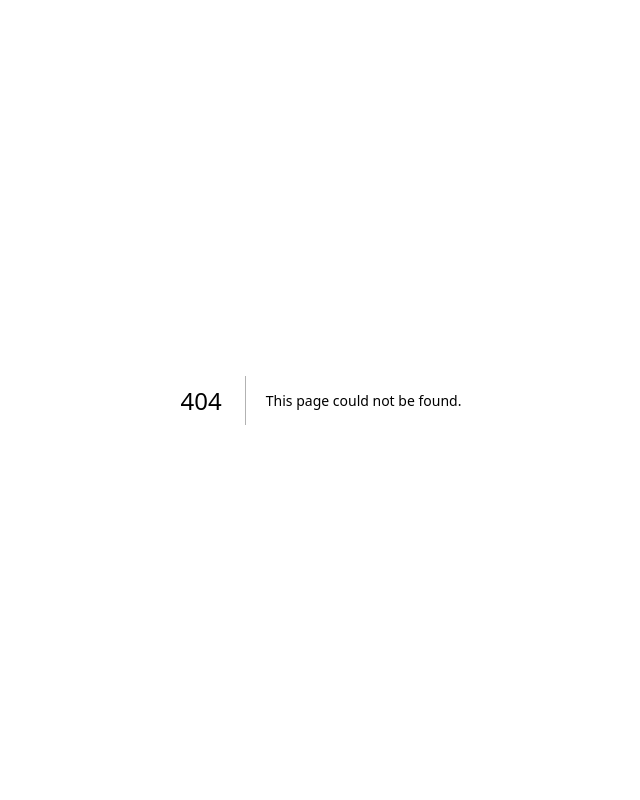
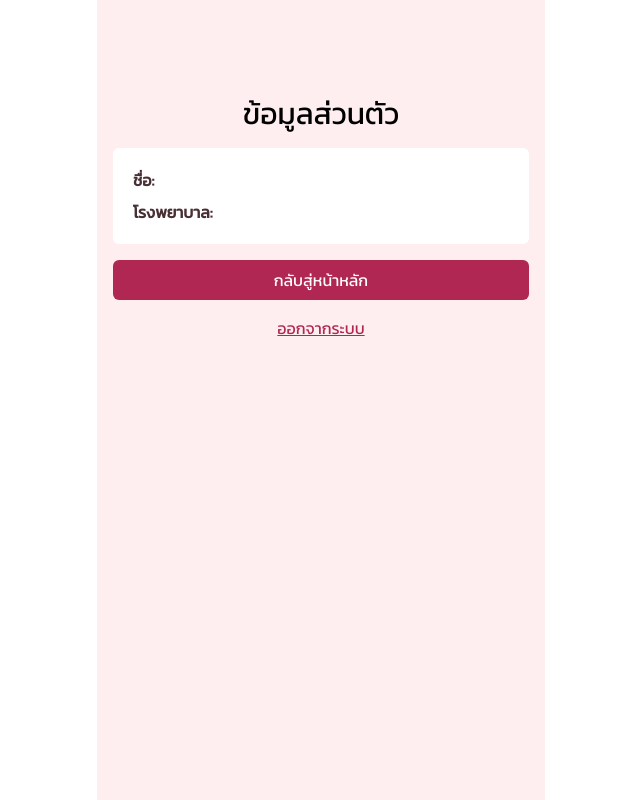
Before and after one commit to NattawatC/khaoniew, a Next.js app: page /spersonal in a window 1280 px wide. Before the commit this address had no page. Shown: the whole page, without its empty margins (319-959 px from the left). Built offline with nearby package versions, Linux system fonts and the light colour scheme; no server answers.

Commit message:
Create staff personal page

```diff
--- /dev/null
+++ b/src/pages/spersonal.tsx
@@ -0,0 +1,85 @@
+"use client"
+
+import { MainLayout } from "@/components/layout"
+import { Button } from "@/components/ui/button"
+import { NextPage } from "next"
+import { useRouter } from "next/router"
+import { useEffect, useState } from "react"
+
+interface StaffData {
+  id: string
+  fullName: string
+  address: string
+}
+
+const spersonal: NextPage = () => {
+  const router = useRouter()
+  const [staff, setStaff] = useState<StaffData>({} as StaffData)
+  const staffName = localStorage.getItem("staffName")
+
+  //value will be received from route later on
+  //fetch patients table by thaiId
+  useEffect(() => {
+    fetch(`http://localhost:4263/staffs/${staffName}`)
+      .then((response) => {
+        if (!response.ok) {
+          throw new Error("Network response was not ok")
+        }
+        console.log(response.json)
+        return response.json()
+      })
+      .then((data) => {
+        setStaff(data)
+        console.log("Staff data fetched successfully:", data)
+      })
+      .catch((error) => {
+        console.error("Error fetching Staff data:", error)
+      })
+  }, [])
+
+  const goToMainPage = () => {
+    router.push("/patient")
+  }
+
+  const logout = () => {
+    router.push("/login")
+  }
+
+  return (
+    <>
+      <MainLayout className="flex flex-col gap-4 bg-primary">
+        {/* NavBar */}
+        <div className="flex flex-col gap-4">
+          <h1 className="flex justify-center text-3xl">ข้อมูลส่วนตัว</h1>
+        </div>
+
+        <div className="flex flex-col gap-4 bg-white rounded-md p-5 text-text text-base">
+          <div className="flex flex-col gap-2">
+            <p className="font-bold">
+              ชื่อ: <span className="font-normal">{staff.fullName}</span>
+            </p>
+            <p className="font-bold">
+              โรงพยาบาล: <span className="font-normal">{staff.address}</span>
+            </p>
+          </div>
+        </div>
+        <div className="flex flex-col gap-2">
+          <Button
+            className="bg-secondary text-white text-base rounded-md"
+            onClick={goToMainPage}
+          >
+            กลับสู่หน้าหลัก
+          </Button>
+          <Button
+            className="bg-transparent underline text-secondary text-base rounded-md"
+            onClick={logout}
+          >
+            ออกจากระบบ
+          </Button>
+        </div>
+      </MainLayout>
+    </>
+  )
+}
+
+export default spersonal
```
